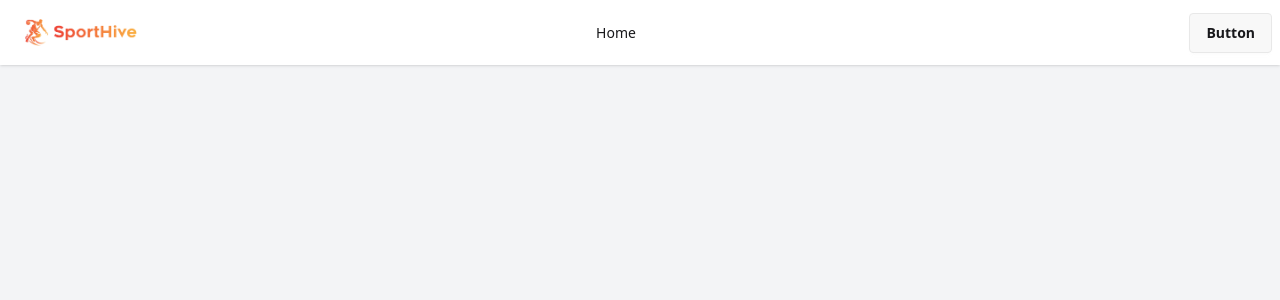
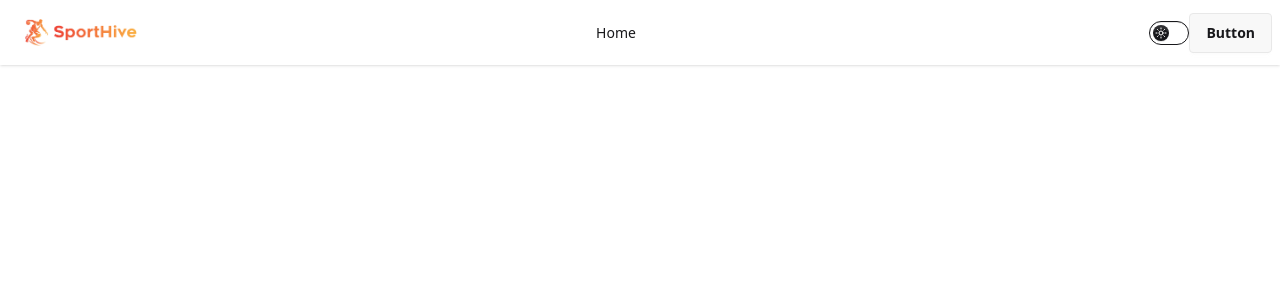
Before and after one commit to zabirarkam27/sport-hive-client, a React (Vite) app: page / in a window 1280 px wide. Shown: the top 300 px of the page. Built offline with nearby package versions, Linux system fonts and the light colour scheme.

Commit message:
adding theme changer

```diff
--- a/src/components/Navbar.jsx
+++ b/src/components/Navbar.jsx
@@ -1,6 +1,7 @@
 import React from "react";
 import { Link, NavLink } from "react-router-dom";
 import logo from "../../public/logo.png"
+import ThemeChanger from "./ThemeChanger";
 
 const Navbar = () => {
   const links = (
@@ -52,6 +53,7 @@ const Navbar = () => {
         <ul className="menu menu-horizontal px-1">{links}</ul>
       </div>
       <div className="navbar-end">
+        <ThemeChanger/>
         <a className="btn">Button</a>
       </div>
     </div>
--- /dev/null
+++ b/src/components/ThemeChanger.jsx
@@ -0,0 +1,66 @@
+import React, { useEffect, useState } from "react";
+
+const ThemeChanger = () => {
+  const [theme, setTheme] = useState(localStorage.getItem("theme") || "light");
+
+  const toggleTheme = () => {
+    const newTheme = theme === "light" ? "dark" : "light";
+    setTheme(newTheme);
+    localStorage.setTheme("theme", newTheme);
+    document.documentElement.setAttribute("data-theme", newTheme);
+    };
+
+    useEffect(() => {
+        document.documentElement.setAttribute("data-theme", theme);
+    },[theme])
+
+  return (
+    <>
+      <label className="toggle text-base-content">
+        <input type="checkbox" value="dark" className="theme-controller" />
+
+        <svg
+          aria-label="sun"
+          xmlns="http://www.w3.org/2000/svg"
+          viewBox="0 0 24 24"
+        >
+          <g
+            strokeLinejoin="round"
+            strokeLinecap="round"
+            strokeWidth="2"
+            fill="none"
+            stroke="currentColor"
+          >
+            <circle cx="12" cy="12" r="4"></circle>
+            <path d="M12 2v2"></path>
+            <path d="M12 20v2"></path>
+            <path d="m4.93 4.93 1.41 1.41"></path>
+            <path d="m17.66 17.66 1.41 1.41"></path>
+            <path d="M2 12h2"></path>
+            <path d="M20 12h2"></path>
+            <path d="m6.34 17.66-1.41 1.41"></path>
+            <path d="m19.07 4.93-1.41 1.41"></path>
+          </g>
+        </svg>
+
+        <svg
+          aria-label="moon"
+          xmlns="http://www.w3.org/2000/svg"
+          viewBox="0 0 24 24"
+        >
+          <g
+            strokeLinejoin="round"
+            strokeLinecap="round"
+            strokeWidth="2"
+            fill="none"
+            stroke="currentColor"
+          >
+            <path d="M12 3a6 6 0 0 0 9 9 9 9 0 1 1-9-9Z"></path>
+          </g>
+        </svg>
+      </label>
+    </>
+  );
+};
+
+export default ThemeChanger;
--- a/src/pages/Home.jsx
+++ b/src/pages/Home.jsx
@@ -3,7 +3,7 @@ const Home = () => {
     return (
       <>
         <Helmet>Home || SportHive</Helmet>
-        <div className="min-h-[calc(100vh-271px)] bg-gray-100">
+        <div className="min-h-[calc(100vh-271px)] ">
         </div>
       </>
     );
--- /dev/null
+++ b/src/pages/UpdateEquipments.jsx
@@ -0,0 +1,10 @@
+
+const UpdateEquipments = () => {
+    return (
+        <div>
+            Update your Equipments
+        </div>
+    );
+};
+
+export default UpdateEquipments;
--- a/src/routes/Routes.jsx
+++ b/src/routes/Routes.jsx
@@ -3,6 +3,7 @@ import MainLayout from "../layout/MainLayout";
 import Error from "../pages/Error";
 import Home from "../pages/Home";
 import AddEquipments from "../pages/AddEquipments";
+import UpdateEquipments from "../pages/UpdateEquipments";
 
 const routes = createBrowserRouter([
   {
@@ -18,6 +19,11 @@ const routes = createBrowserRouter([
         path: "/add-equipments",
         element: <AddEquipments />,
       },
+      {
+        path: "/update-equipments",
+        element: <UpdateEquipments />,
+      },
+
     ],
   },
 ]);
```
